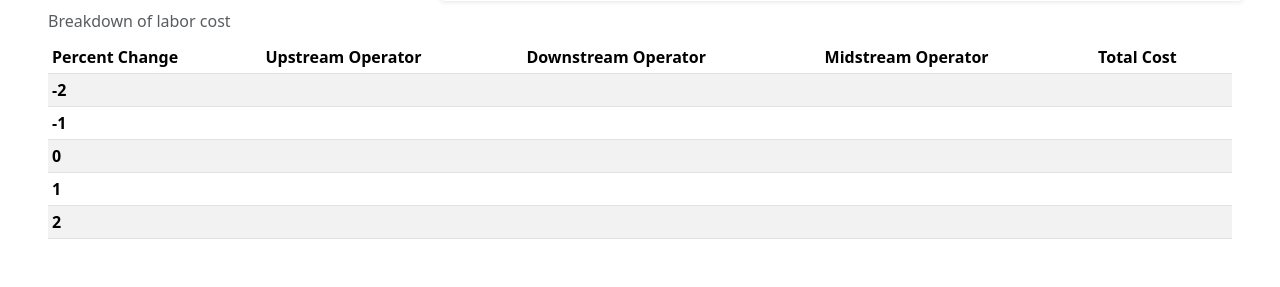
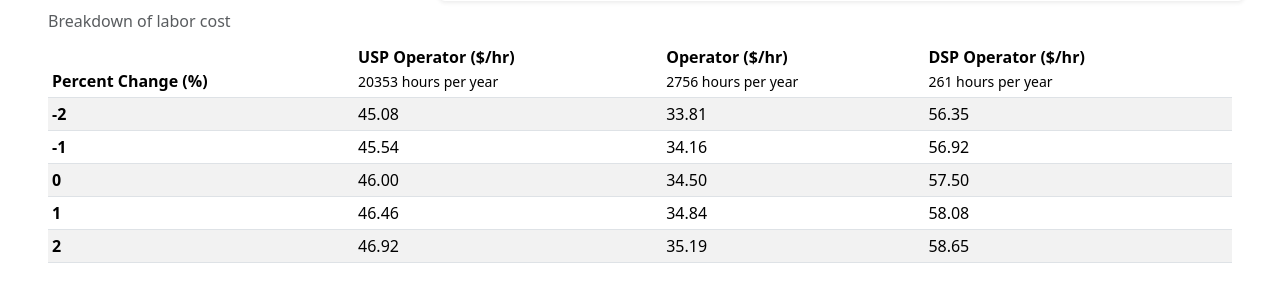
Before and after one commit to GitYaw/Dashboard, a Flask app: page / in a window 1280 px wide. Shown: the part 1385-1672 px from the top of the page. Before the commit the page ends 1624 px from the top, so only its background shows below. Run offline with Flask 3, Linux system fonts and the light colour scheme; lists and menus that the app fills with data are empty.

Commit message:
Display labor information and update calculation of cost

```diff
--- a/static/landing.js
+++ b/static/landing.js
@@ -5,13 +5,23 @@ let productionCosts = new Map();
 let chartData = new Map();
 var expensesChart;
 
+const baseHourlyCosts = {
+    upstream: 46.00,
+    main: 34.50,
+    downstream: 57.50
+};
+
 const bioreactors = {
     "260K_ALR": {
         name: "262,000 L Airlift Bioreactor",
         image: "static/260K_ALR.png",
         annualProduction: 25000000,
         mediaVolume: 253758783,
-        baseLaborCost: 2756*34.50 + 20353*46.00 + 261*57.50,
+        laborHours: {
+            upstream: 20353,
+            main: 2756,
+            downstream: 261
+        },
         otherMaterialsCost: 5464682,
         wasteTreatmentCost: 3034484,
         facilityCosts: 59461000,
@@ -20,7 +30,7 @@ const bioreactors = {
         steamUsage: 27232,
         coolingWaterUsage: 1263320,
         chilledWaterUsage: 110527,
-        capitalExpense: 365900000, // missing capital expense
+        capitalExpense: 365900000,
         depreciation: 1.2
     },
     "210K_STR": {
@@ -28,7 +38,11 @@ const bioreactors = {
         image: "static/210K_STR.png",
         annualProduction: 20170140,
         mediaVolume: 205220306,
-        baseLaborCost: 1443*34.50 + 20302*46.00 + 261*57.50,
+        laborHours: {
+            upstream: 20302,
+            main: 1443,
+            downstream: 261
+        },
         otherMaterialsCost: 4566256,
         wasteTreatmentCost: 2486000,
         facilityCosts: 205003000,
@@ -45,7 +59,11 @@ const bioreactors = {
         image: "static/40K_STR.png",
         annualProduction: 4003226,
         mediaVolume: 40732424,
-        baseLaborCost: 722*34.50 + 24076*46.00 + 261*57.50,
+        laborHours: {
+            upstream: 24076,
+            main: 722,
+            downstream: 261
+        },
         otherMaterialsCost: 2519278,
         wasteTreatmentCost: 697000,
         facilityCosts: 77202000,
@@ -64,6 +82,8 @@ function onPageLoad() {
 
     selectBioreactor();
 
+    computeTable()
+
     updateCosts();
 
     calculateExpenses();
@@ -74,9 +94,7 @@ function onPageLoad() {
 function selectBioreactor() {
 
     var dropdown = document.getElementById("bioreactorType");
-    // if (dropdown.selectedIndex == 0){
-    //     return
-    // }
+    // if (dropdown.selectedIndex == 0) { return }
 
     var bioreactorType = dropdown.options[dropdown.selectedIndex].value;
     bioreactor = bioreactors[bioreactorType];
@@ -87,6 +105,54 @@ function selectBioreactor() {
     var bioreactorLabel = document.getElementById("bioreactorLabel");
     bioreactorLabel.innerHTML = "Flow Diagram: " + bioreactors[bioreactorType].name;
 
+    updateLaborInfo()
+
+}
+
+function updateLaborInfo() {
+
+    // Update the hours per year in the table header
+    document.getElementById("upstreamHours").textContent = bioreactor.laborHours.upstream;
+    document.getElementById("mainHours").textContent = bioreactor.laborHours.main;
+    document.getElementById("downstreamHours").textContent = bioreactor.laborHours.downstream;
+
+    // Calculate base labor cost if not yet computed
+    if (!bioreactor.hasOwnProperty("baseLaborCost")) {
+        // base labor cost not yet computed
+
+        var baseLaborCost = 0;
+
+        for (let operator in bioreactor.laborHours) {
+
+            operatorTotal = bioreactor.laborHours[operator] * baseHourlyCosts[operator]
+            baseLaborCost += operatorTotal;
+        }
+
+        bioreactor.baseLaborCost = baseLaborCost;
+        console.log(bioreactor.baseLaborCost);
+    }
+}
+
+function computeTable() {
+
+    const percentages = [-2, -1, 0, 1, 2];
+
+    percentages.forEach((percentage) => {
+        const row = document.getElementById(`percentage-${percentage}`);
+
+        if (row) {
+            let upstreamCost = baseHourlyCosts.upstream * (1 + percentage / 100);
+            let mainCost = baseHourlyCosts.main * (1 + percentage / 100);
+            let downstreamCost = baseHourlyCosts.downstream * (1 + percentage / 100);
+
+            row.querySelector(".upstream").textContent = upstreamCost.toFixed(2);
+            row.querySelector(".main").textContent = mainCost.toFixed(2);
+            row.querySelector(".downstream").textContent = downstreamCost.toFixed(2);
+        }
+    });
+
+    // does not need to be calculated for all bioreactors at start -> only upon selection of bioreactor
+    // but also should not have to be re-computed -> store with bioreactor once computed
 }
 
 function displayOutputs() {
@@ -106,7 +172,7 @@ function displayOutputs() {
 
 function updateCosts() {
     productionCosts.media = parseFloat(document.getElementById('mediaCost').value);
-    productionCosts.laborScale = parseFloat(document.getElementById('laborCost').value);
+    productionCosts.laborScale = parseFloat(document.getElementById('laborCost').value)
     productionCosts.power = parseFloat(document.getElementById('electricityCost').value);
     productionCosts.steam = parseFloat(document.getElementById('steamCost').value);
     productionCosts.coolingWater = parseFloat(document.getElementById('coolingWaterCost').value);
@@ -115,7 +181,7 @@ function updateCosts() {
 }
 
 function calculateExpenses() {
-    console.log(bioreactor)
+    // console.log(bioreactor);
 
     // Cost of Utilities
     var power = productionCosts.power * bioreactor.powerUsage;
@@ -127,7 +193,7 @@ function calculateExpenses() {
     // Operating Expenses
     var media = productionCosts.media * bioreactor.mediaVolume;
     var otherMaterials = bioreactor.otherMaterialsCost;
-    var labor = (1 + productionCosts.laborScale) * bioreactor.baseLaborCost;
+    var labor = (1 + productionCosts.laborScale / 100) * bioreactor.baseLaborCost;
     var waste = bioreactor.wasteTreatmentCost;
     var facility = bioreactor.facilityCosts;
     var consumables = bioreactor.consumableCosts;
@@ -142,10 +208,6 @@ function calculateExpenses() {
     // Costs of Goods Sold (without depreciation)
     var adjustedSalesCost = salesCost - bioreactor.depreciation;
 
-    console.log("CAPEX: ", (capitalExpense / 1000000).toFixed(1), "(mil $)")
-    console.log("OPEX: ", (operatingExpenses / 1000000).toFixed(1), "(mil $/yr)")
-    console.log("COGS: ", salesCost.toFixed(2), "($/kg) (with Depreciaton)")
-    console.log("COGS: ", adjustedSalesCost.toFixed(2), "($/kg) (without Depreciation)")
 
     // document.getElementById("bioreactorName").innerText = bioreactor.name;
     document.getElementById("annualProduction").innerText = bioreactor.annualProduction.toLocaleString();
--- a/templates/landing.html
+++ b/templates/landing.html
@@ -68,6 +68,7 @@
                     <div class="col align-self-center" id="expense-list">
                         <h5 class="mb-4">Breakdown Per Facility</h5>
                         <div class="expense-category mb-3">
+                            <!-- add capital expense -->
                             <div class="expense-label">
                                 <h6>Annual Production</h6>
                             </div>
@@ -127,48 +128,42 @@
         <caption>Breakdown of labor cost</caption>
         <thead>
             <tr>
-                <th scope="col">Percent Change</th>
-                <th scope="col">Upstream Operator</th>
-                <th scope="col">Downstream Operator</th>
-                <th scope="col">Midstream Operator</th>
-                <th scope="col">Total Cost</th>
+                <th scope="col">Percent Change (%)</th>
+                <th scope="col">USP Operator ($/hr)<br/><small class="fw-normal"><span class="fw-medium" id="upstreamHours">20353</span> hours per year</small></th>
+                <th scope="col">Operator ($/hr)<br/><small class="fw-normal"><span class="fw-medium" id="mainHours">2756</span> hours per year</small></th>
+                <th scope="col">DSP Operator ($/hr)<br/><small class="fw-normal"><span class="fw-medium" id="downstreamHours">261</span> hours per year</small></th>
             </tr>
         </thead>
         <tbody>
-            <tr>
+            <tr id="percentage--2">
                 <th scope="row">-2</th>
-                <td></td>
-                <td></td>
-                <td></td>
-                <td></td>
+                <td class="upstream"></td>
+                <td class="main"></td>
+                <td class="downstream"></td>
             </tr>
-            <tr>
+            <tr id="percentage--1">
                 <th scope="row">-1</th>
-                <td></td>
-                <td></td>
-                <td></td>
-                <td></td>
+                <td class="upstream"></td>
+                <td class="main"></td>
+                <td class="downstream"></td>
             </tr>
-            <tr>
+            <tr id="percentage-0">
                 <th scope="row">0</th>
-                <td></td>
-                <td></td>
-                <td></td>
-                <td></td>
+                <td class="upstream"></td>
+                <td class="main"></td>
+                <td class="downstream"></td>
             </tr>
-            <tr>
+            <tr id="percentage-1">
                 <th scope="row">1</th>
-                <td></td>
-                <td></td>
-                <td></td>
-                <td></td>
+                <td class="upstream"></td>
+                <td class="main"></td>
+                <td class="downstream"></td>
             </tr>
-            <tr>
+            <tr id="percentage-2">
                 <th scope="row">2</th>
-                <td></td>
-                <td></td>
-                <td></td>
-                <td></td>
+                <td class="upstream"></td>
+                <td class="main"></td>
+                <td class="downstream"></td>
             </tr>
         </tbody>
     </table>
```
